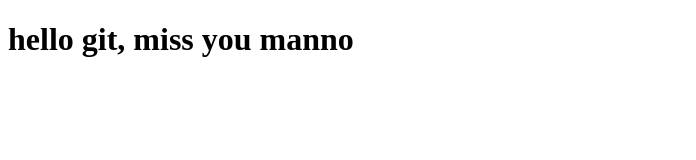
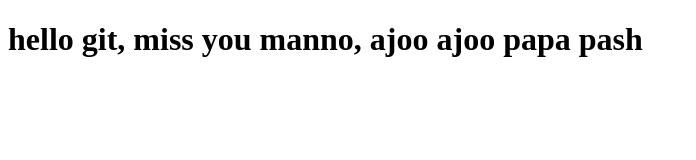
Before and after one commit to bluefingers/bootcampfirst, a plain HTML site: page index.html in a window 1280 px wide. Shown: the whole page, without its empty margins (0-696 px from the left). Drawn offline with Linux system fonts and the light colour scheme.

Commit message:
Update index.html

```diff
--- a/index.html
+++ b/index.html
@@ -6,6 +6,6 @@
     <title>Document</title>
 </head>
 <body>
- <h1>hello git, miss you manno</h1>
+ <h1>hello git, miss you manno,  ajoo ajoo papa pash</h1>
 </body>
 </html>
```
